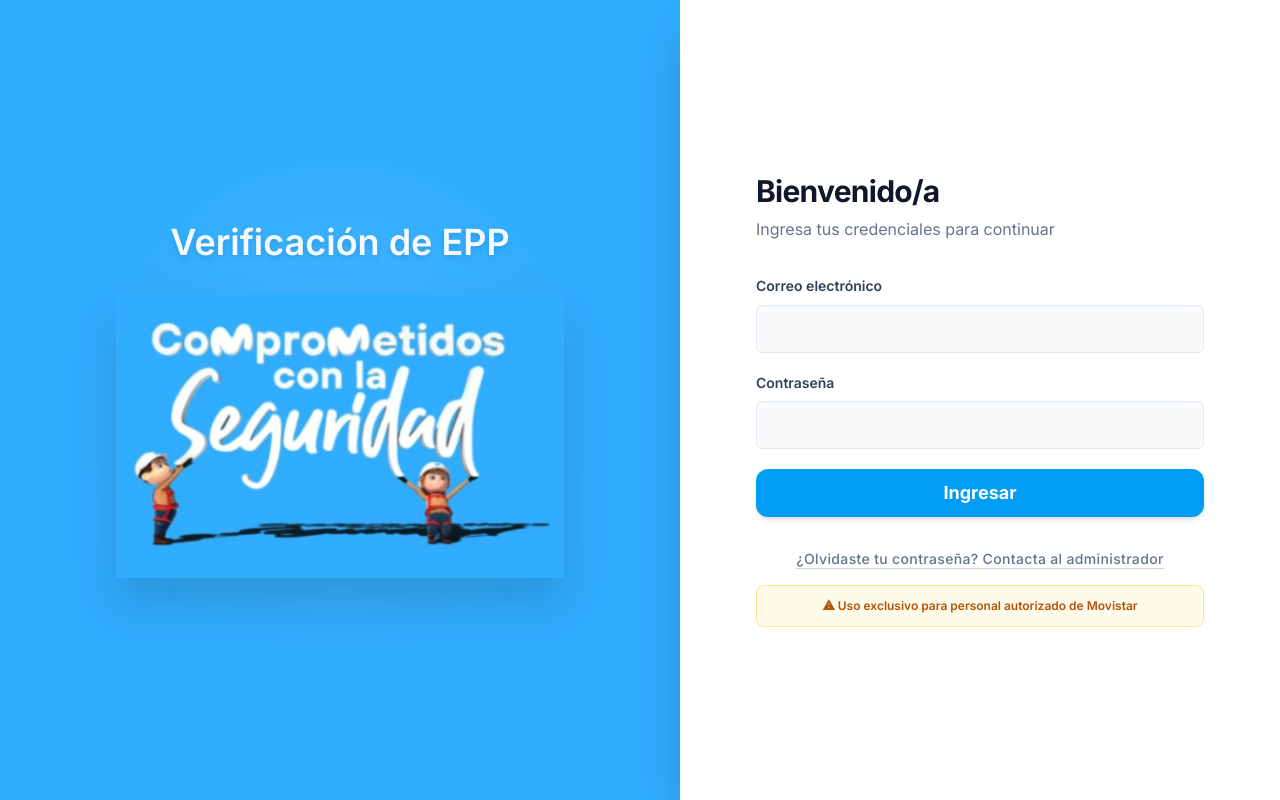
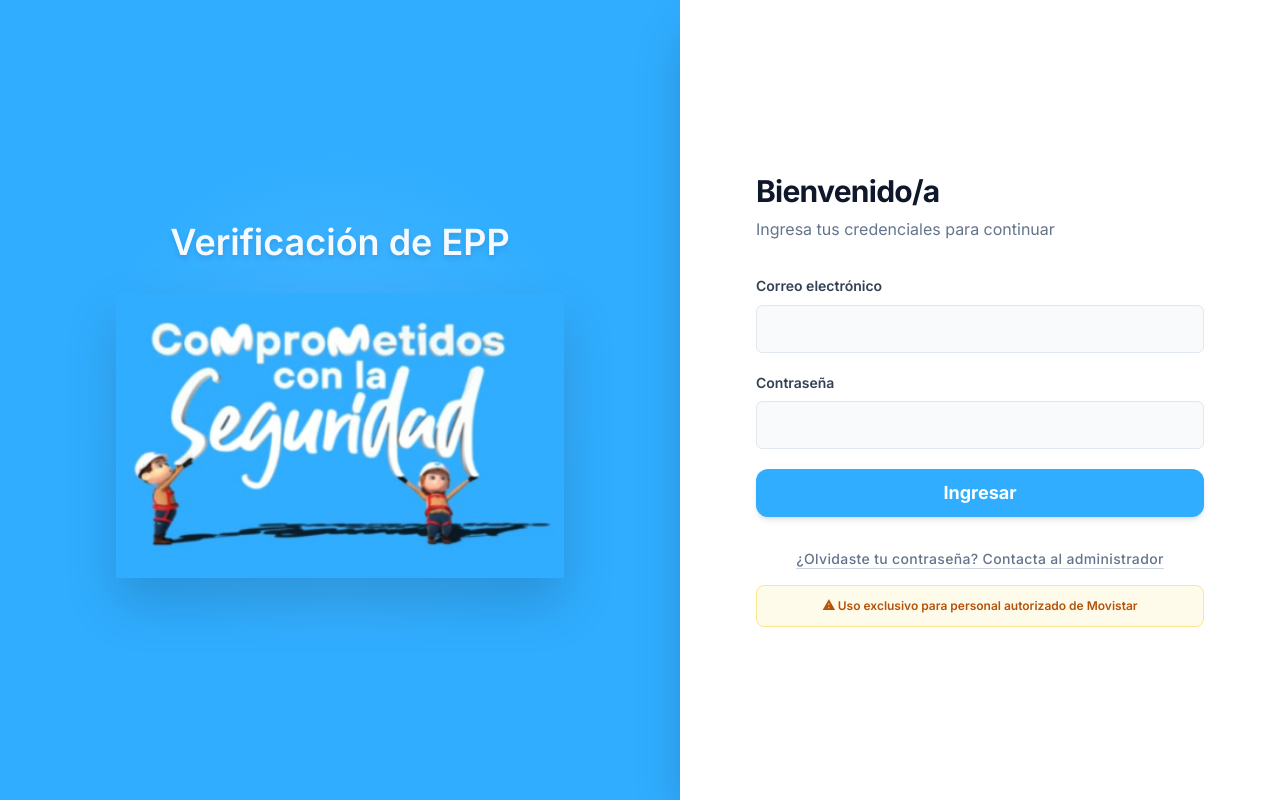
Before and after one commit to darador/Veep-TMA, a Next.js app: page / in a window 1280 px wide. Built offline with nearby package versions, Linux system fonts and the light colour scheme; no server answers.

Commit message:
UI: Global design rollout with Movistar identity

```diff
--- a/src/app/globals.css
+++ b/src/app/globals.css
@@ -13,9 +13,9 @@
     --popover: 0 0% 100%;
     --popover-foreground: 0 0% 3.9%;
 
-    /* Movistar Blue #019DF4 */
-    --primary: 0 0% 9%;
-    --primary-foreground: 0 0% 98%;
+    /* Movistar Blue #30ADFF */
+    --primary: 204 100% 59.4%;
+    --primary-foreground: 0 0% 100%;
 
     /* Movistar Green #5BC500 (Used for success/accents) */
     --secondary: 0 0% 96.1%;
--- a/src/app/page.tsx
+++ b/src/app/page.tsx
@@ -53,7 +53,7 @@ export default function LoginPage() {
   }
 
   return (
-    <div className="min-h-screen flex flex-col lg:flex-row bg-[#30ADFF]">
+    <div className="min-h-screen flex flex-col lg:flex-row bg-movistar">
       {/* Left Column: Branding & Future 3D Asset */}
       <div className="flex-1 flex flex-col items-center justify-center p-8 lg:p-16 text-white relative overflow-hidden">
 
--- a/src/components/layout/Header.tsx
+++ b/src/components/layout/Header.tsx
@@ -22,28 +22,26 @@ export function Header({ title, subtitle, children }: HeaderProps) {
     }
 
     return (
-        <header className="border-b bg-white dark:bg-zinc-900/50 sticky top-0 z-10 backdrop-blur-sm">
+        <header className="bg-movistar sticky top-0 z-10 shadow-md">
             <div className="container max-w-7xl mx-auto p-4 flex flex-col md:flex-row items-center justify-between gap-4">
                 <div className="flex items-center gap-3 self-start md:self-auto">
-                    <div className="bg-primary/10 p-2 rounded-xl">
-                        <MovistarLogo className="w-8 h-8 text-primary fill-primary" />
-                    </div>
+                    <MovistarLogo className="w-10 h-10 text-white fill-white" />
                     <div>
-                        <h1 className="text-xl font-bold tracking-tight text-foreground">{title}</h1>
-                        {subtitle && <p className="text-xs text-muted-foreground">{subtitle}</p>}
+                        <h1 className="text-xl font-bold tracking-tight text-white">{title}</h1>
+                        {subtitle && <p className="text-xs text-white/80">{subtitle}</p>}
                     </div>
                 </div>
 
                 <div className="flex items-center gap-4 self-end md:self-auto">
                     {children}
                     <div className="flex items-center gap-4">
-                        <Link href="/profile" className="text-sm font-medium text-muted-foreground hover:text-primary transition-colors">
+                        <Link href="/profile" className="text-sm font-medium text-white/90 hover:text-white transition-colors">
                             Mi Perfil
                         </Link>
                         <Button
                             variant="ghost"
                             size="sm"
-                            className="text-muted-foreground hover:text-destructive"
+                            className="text-white/90 hover:text-white hover:bg-white/10"
                             onClick={handleLogout}
                         >
                             <LogOut className="w-4 h-4 mr-2" />
--- a/tailwind.config.js
+++ b/tailwind.config.js
@@ -22,7 +22,7 @@ module.exports = {
 				background: 'hsl(var(--background))',
 				foreground: 'hsl(var(--foreground))',
 				movistar: {
-					DEFAULT: '#019DF4', // The bright blue from the images
+					DEFAULT: '#30ADFF', // The bright blue exact match
 					green: '#5BC500',   // The success green
 				},
 				primary: {
```
